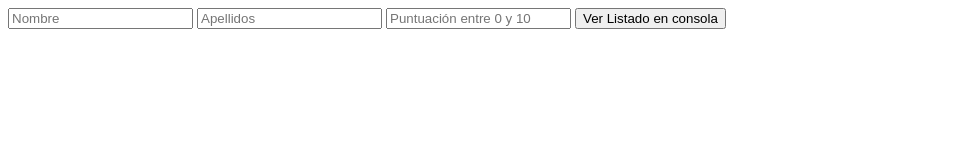
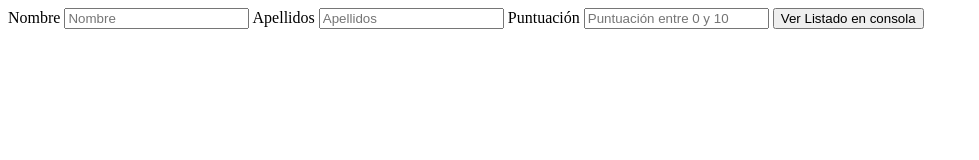
Before and after one commit to anvaperi/DeustoPrueba2, a plain HTML site: page index.html in a window 1280 px wide. Shown: the whole page, without its empty margins (0-979 px from the left). Drawn offline with Linux system fonts and the light colour scheme.

Commit message:
created form in index.html

```diff
--- a/index.html
+++ b/index.html
@@ -1,16 +1,24 @@
 <!DOCTYPE html>
 <html lang="es">
 <head>
-  <meta charset="UTF-8" />
-  <meta http-equiv="X-UA-Compatible" content="IE=edge">
-  <meta name="viewport" content="width=device-width, initial-scale=1.0">
+  <meta charset="UTF-8"/>
+  <meta http-equiv="X-UA-Compatible" content="IE=edge"/>
+  <meta name="viewport" content="width=device-width, initial-scale=1.0"/>
   <title>Ejercicio de evaluación</title>
 </head>
 <body>
-  <input type="text" id="name" placeholder="Nombre">
-  <input type="text" id="surname" placeholder="Apellidos">
-  <input type="text" id="points" placeholder="Puntuación entre 0 y 10">
-  <button onclick="showUserResult()">Ver Listado en consola</button>
-  <script src="./js/main.js"></script>
+  <form>
+    <label for="forename">Nombre</label>
+    <input type="text" id="forename" placeholder="Nombre"/>
+
+    <label for="surname">Apellidos</label>
+    <input type="text" id="surname" placeholder="Apellidos"/>
+
+    <label for="score">Puntuación</label>
+    <input type="text" id="score" placeholder="Puntuación entre 0 y 10"/>
+
+    <button onclick="showUserResult()">Ver Listado en consola</button>
+    <script src="./js/main.js"></script>
+  </form>
 </body>
 </html>
```
